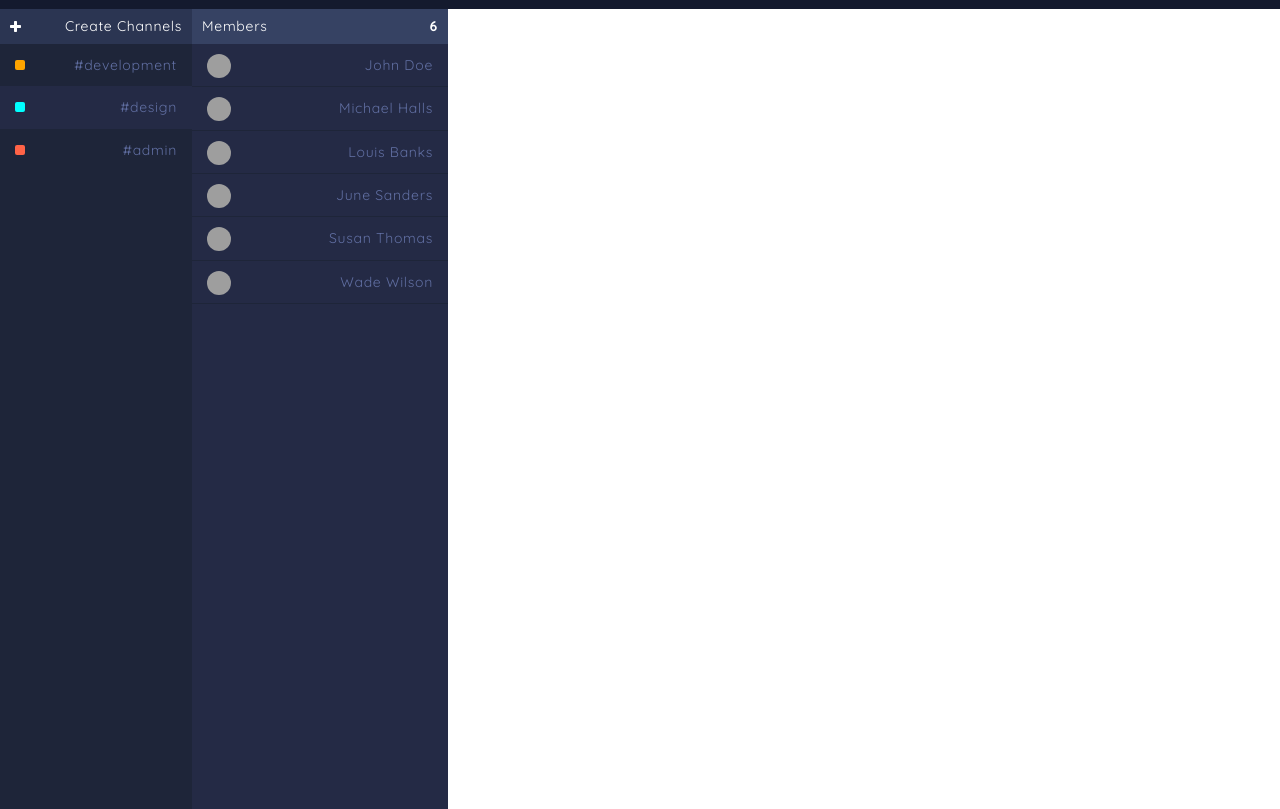
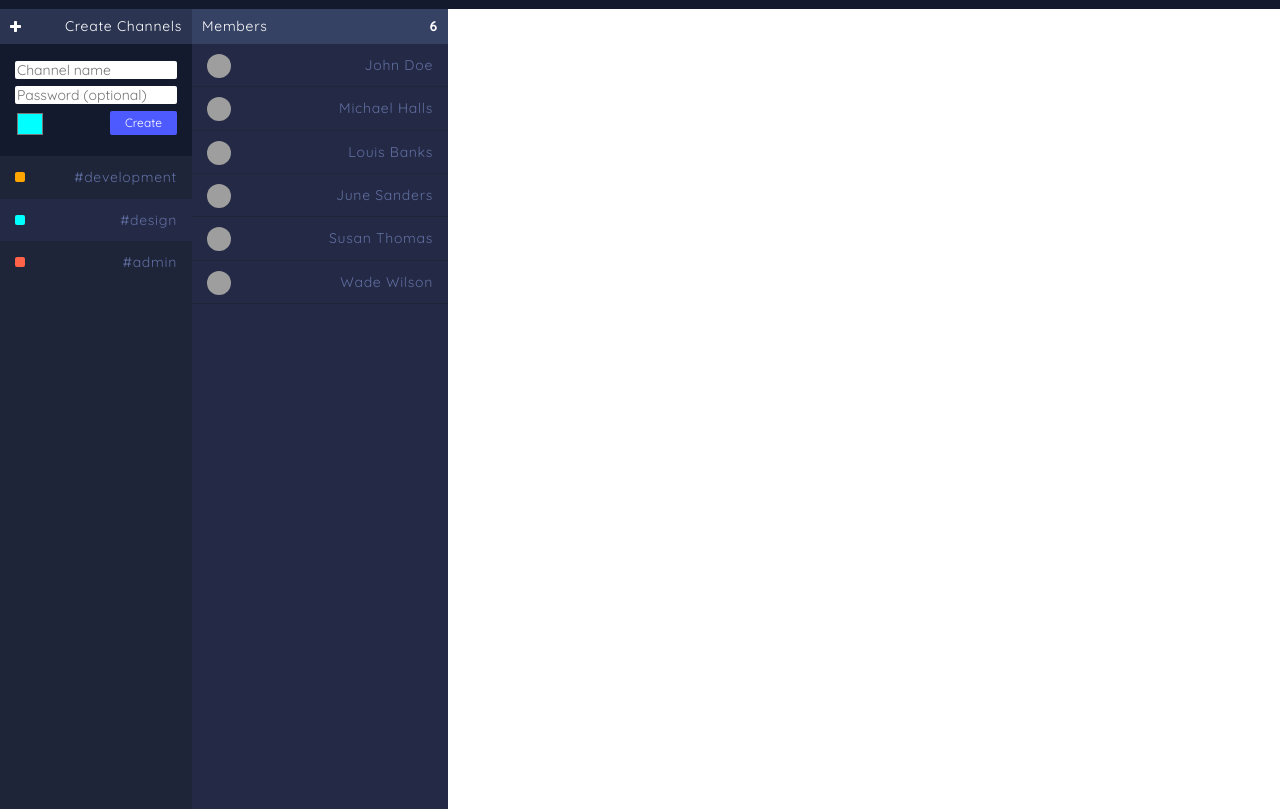
Before and after one commit to kunalvarma05/snappy, a plain HTML site: page chat.html in a window 1280 px wide. Both pictures are taken after a click on the link "Create Channels". Shown: the part 33-842 px from the top of the page. Drawn offline with nearby package versions, Linux system fonts and the light colour scheme; grey boxes are pictures that could not be loaded.

Commit message:
Toggle Channel Form

```diff
--- a/chat.html
+++ b/chat.html
@@ -33,7 +33,7 @@
                     <span class="fa fa-plus"></span>
                     Create Channels
                 </a>
-                <div class="channel-form">
+                <div class="channel-form hidden">
                     <input type="text" placeholder="Channel name" id="channel-name">
                     <input type="text" placeholder="Password (optional)" id="channel-password">
                     <input type="color" id="channel-color" value="#00ffff">
--- a/css/style.css
+++ b/css/style.css
@@ -5,6 +5,10 @@ html, body {
 
 *, *:before, *:after {
     box-sizing: inherit;
+}
+
+.hidden {
+    display: none;
 }
 
 body {
@@ -218,7 +222,6 @@ button {
 .channel-area .channel-form {
     background: #141a2e;
     padding: 15px;
-    display: none;
 }
 
 .channel-area .channel-form input[type=text] {
--- a/js/app.js
+++ b/js/app.js
@@ -0,0 +1,8 @@
+// Toggle Channel Form Button
+var toggleChannelFormBtn = document.getElementsByClassName('toggle-channel-form')[0];
+// Channel Form
+var channelForm = document.getElementsByClassName('channel-form')[0];
+// Toggle Channel Form through Toggle Button
+toggleChannelFormBtn.addEventListener('click', function() {
+    channelForm.classList.toggle('hidden');
+});
```
